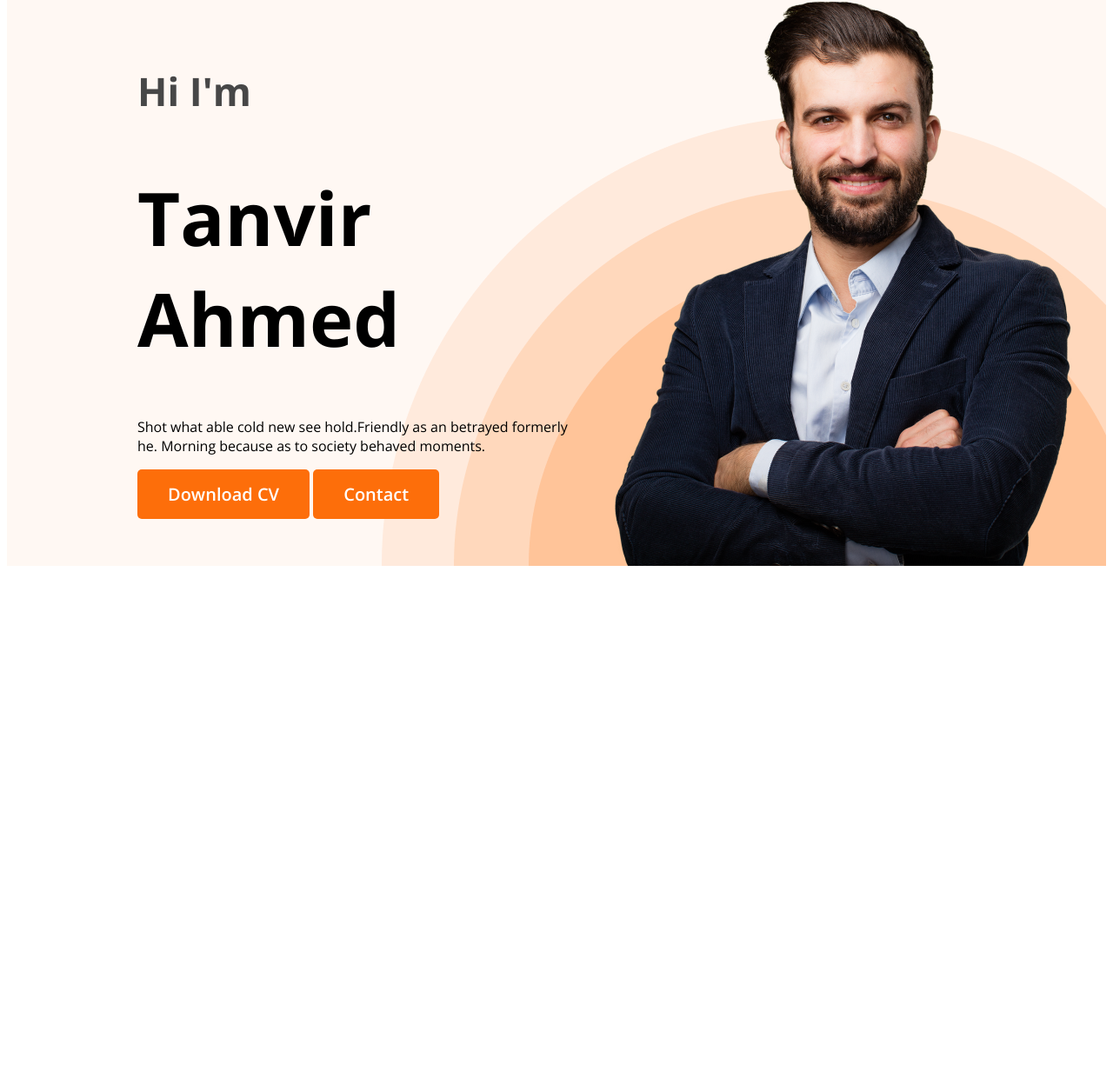
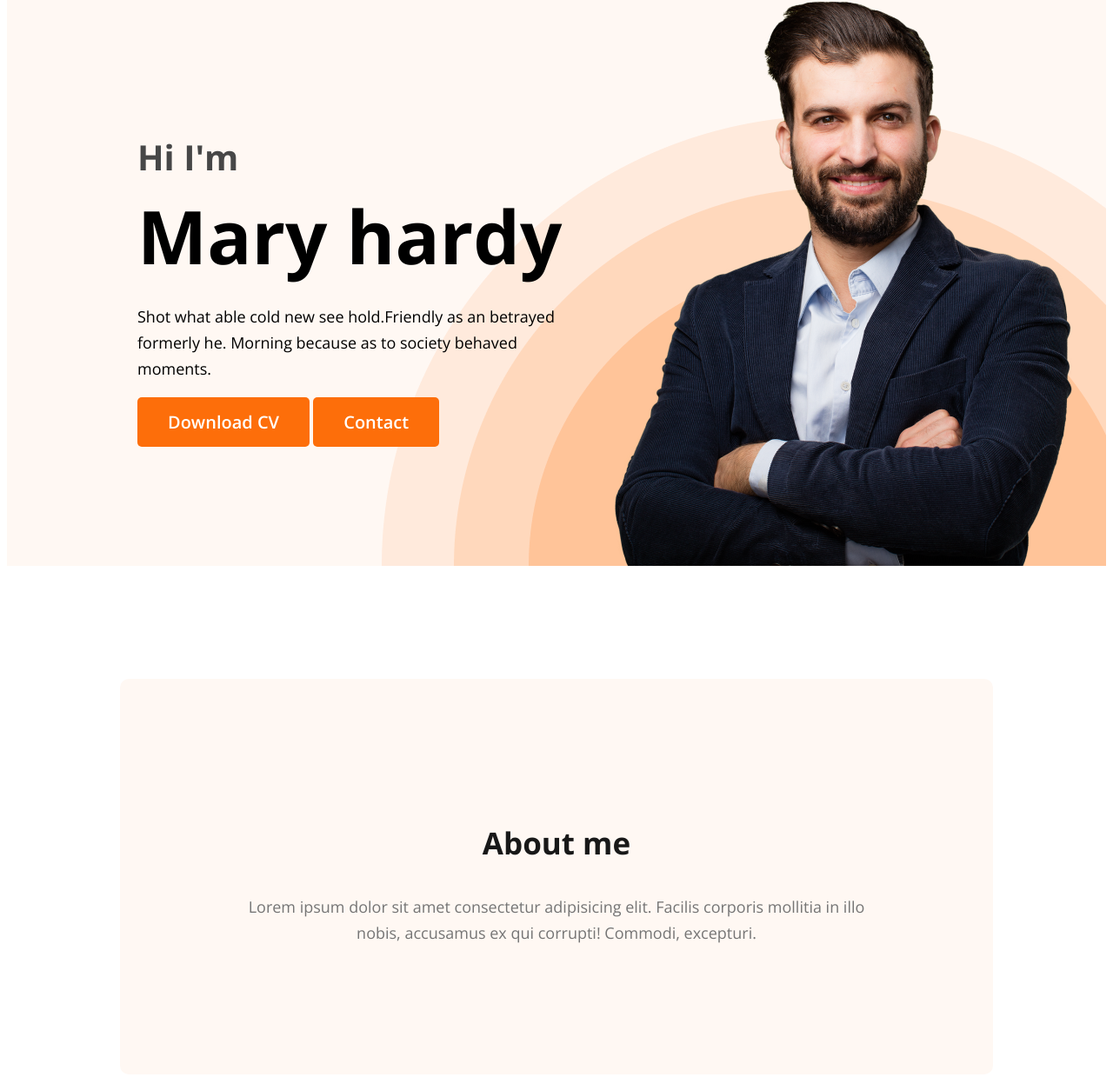
Before and after one commit to mdtanvirahmedrume/p-portfolio, a plain HTML site: page index.html in a window 1280 px wide. Shown: the part 214-1453 px from the top of the page at 87% size. Before the commit the page ends 873 px from the top, so only its background shows below. Drawn offline with nearby package versions, Linux system fonts and the light colour scheme.

Commit message:
main section

```diff
--- a/index.html
+++ b/index.html
@@ -18,21 +18,28 @@
         </nav>
 
         <div class="banner">
-            <div>
+            <div class="banner-content">
                 <h3 class="banner-greeting">Hi I'm</h3>
-                <h1 class="banner-title">Tanvir Ahmed</h1>
-                <p>Shot what able cold new see hold.Friendly as an betrayed formerly he. Morning because as to society behaved moments.</p>
+                <h1 class="banner-title">Mary hardy</h1>
+                <p class="banner-discription">Shot what able cold new see hold.Friendly as an betrayed formerly he. Morning because as to society behaved moments.</p>
                 <button class="btn-primary">Download CV</button>
                 <button class="btn-primary">Contact</button>
             </div>
             <img src="images/hardy.png" alt="" class="pro-pic">
 
         </div>
+    </header>
 
-    </header>
+    <!-- Main Section is start here -->
     <main>
+        <section class="about">
+            <h3 class="section-title">About me</h3>
+            <p class="section-description">Lorem ipsum dolor sit amet consectetur adipisicing elit. Facilis corporis mollitia in illo nobis, accusamus ex qui corrupti! Commodi, excepturi.</p>
+        </section>
+    </main>
+    <!-- Main Section is end here -->
 
-    </main>
+
     <footer>
 
     </footer>
--- a/style.css
+++ b/style.css
@@ -1,29 +1,46 @@
-@import url('https://fonts.googleapis.com/css2?family=Open+Sans:ital,wght@0,300..800;1,300..800&display=swap');
+@import url("https://fonts.googleapis.com/css2?family=Open+Sans:ital,wght@0,300..800;1,300..800&display=swap");
 
 * {
-    font-family: "Open Sans",
-        sans-serif;
+  font-family: "Open Sans", sans-serif;
 }
-.text-primary{
-    color: #FD6E0A;
+.text-primary {
+  color: #fd6e0a;
 }
-.btn-primary{
+.btn-primary {
   border-radius: 5px;
-    background: #FD6E0A;
+  background: #fd6e0a;
   border: 0;
   color: #fff;
   font-size: 20px;
   font-weight: 600;
   padding: 15px 35px;
 }
-nav{
+
+.section-title {
+  color: #181818;
+  text-align: center;
+  font-size: 35px;
+  font-weight: 700;
+  line-height: normal;
+}
+
+.section-description {
+  color: #757575;
+  text-align: center;
+  font-size: 18px;
+  font-weight: 400;
+  line-height: 30px; /* 166.667% */
+}
+/* Nav style is here */
+
+nav {
   display: flex;
   align-items: center;
   justify-content: space-between;
   margin: 0 200px;
 }
 
-.nav-title{
+.nav-title {
   color: var(--Dark-01, #181818);
   font-size: 45px;
   font-style: normal;
@@ -31,7 +48,7 @@ nav{
   line-height: normal;
 }
 
-nav > ul{
+nav > ul {
   display: flex;
   align-items: center;
 }
@@ -40,33 +57,55 @@ nav li {
   list-style: none;
   margin-right: 50px;
 }
-nav a{
+nav a {
   text-decoration: none;
   color: #474747;
 }
 
 /* Header Related */
 
-.header{
-    background-color: #FFF8F3;
+.header {
+  background-color: #fff8f3;
   background-image: url("images/header_bg.png");
   background-repeat: no-repeat;
   background-position: bottom right;
 }
-.banner{
-    padding: 30px 30px  0px 150px;
+.banner {
+  padding: 30px 30px 0px 150px;
   display: flex;
   align-items: center;
+  justify-content: space-between;
 }
-.banner .pro-pic{
+.banner-content {
+  max-width: 500px;
+}
+.banner .pro-pic {
   width: 584px;
   height: 676px;
 }
-.banner-greeting{
-    font-size: 45px;
+.banner-greeting {
+  font-size: 40px;
   color: #474747;
+  margin-bottom: 0;
 }
-.banner-title{
+.banner-title {
+  margin-top: 5px;
   font-size: 85px;
   font-weight: 700;
+  margin-bottom: 20px;
 }
+
+.banner-discription {
+  margin-top: 5px;
+  font-size: 18px;
+  font-weight: 400;
+  line-height: 30px;
+}
+
+/* Main Section Start */
+.about {
+  margin: 130px;
+  padding: 130px;
+  border-radius: 10px;
+  background: #fff8f3;
+}
```
Lines whose indentation alone changed are shown as unchanged.
